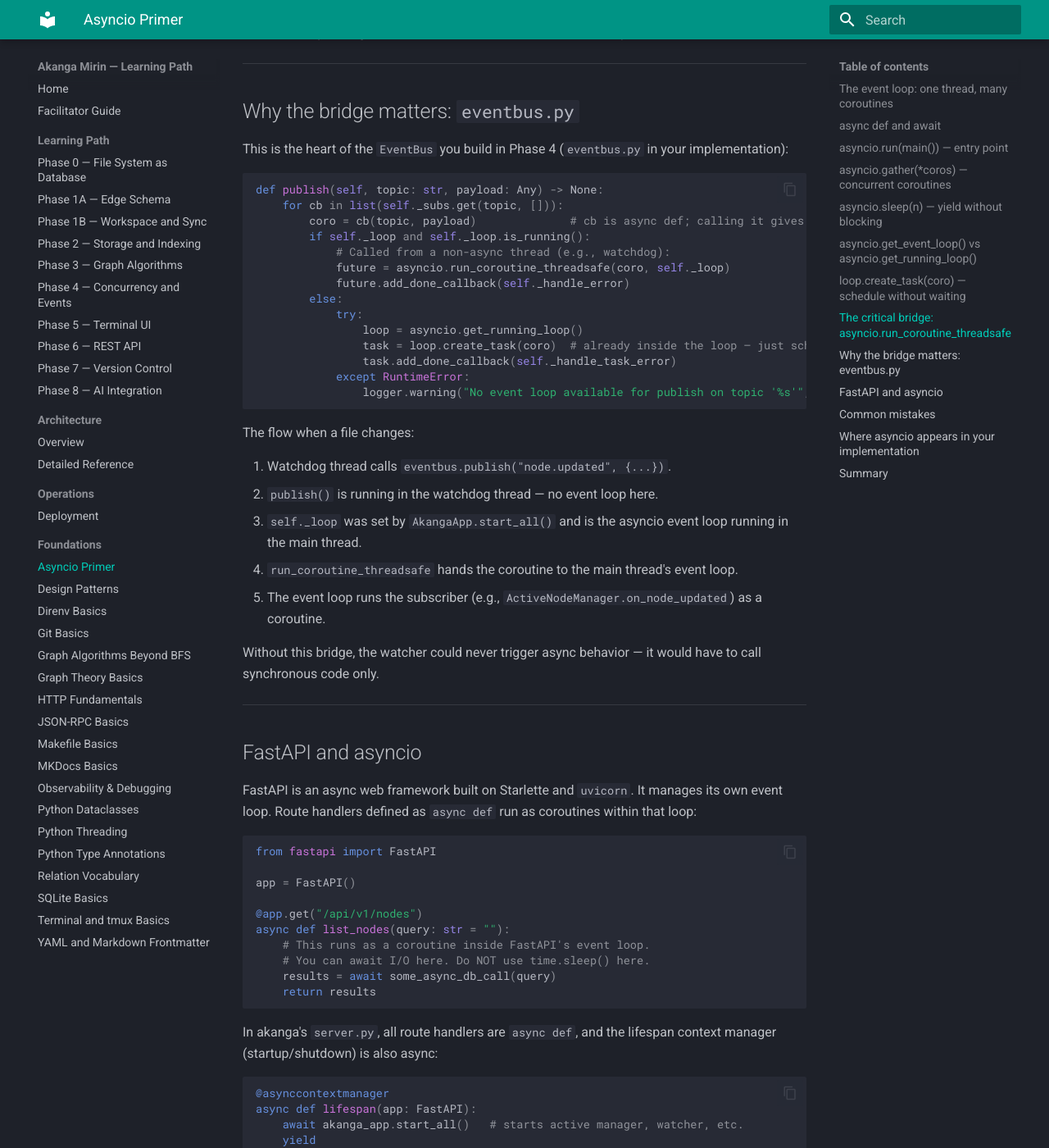
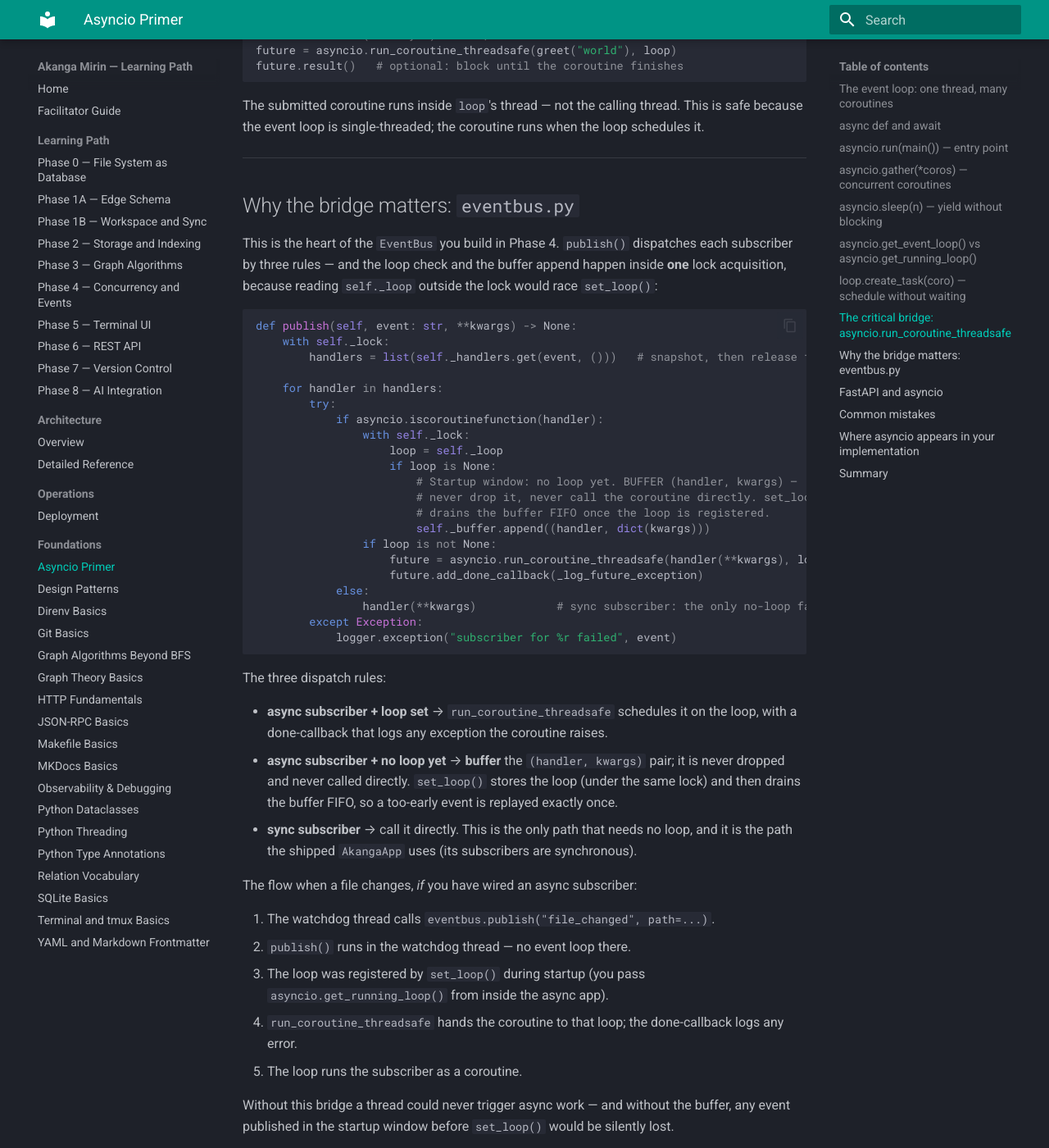
Before and after one commit to ArthurPieri/akanga_mirin, an MkDocs documentation site: the page built from docs/foundations/asyncio-primer.md, in a window 1280 px wide and 1400 px high, scrolled down 4814 px. Shown: the whole window at 82% size. Built offline with MkDocs 1.6.1 and Material for MkDocs 9.7.7, drawn with Linux system fonts in a browser that asks for light colours; some of the changed text lies outside the part shown.

Commit message:
fix: noteapp-alignment asyncio drift + active-manager ghost sweep (B-5)
Remove the cut active-node design's ghosts (ActiveNodeManager, active.py, aiohttp,
active manager, active_result(s), type="active", active-check endpoint) across the
asyncio primer, design-patterns, json-rpc, and phases 02/04/06. Rewrite the
EventBus publish() pseudocode to the real three-rule contract with the BUG-04
startup buffering (was: dropped pre-loop events), and fix the Phase 6 lifespan to
the real DB-open+index shape.

Correct-to-truth deviation from the plan's B5/B6 (user-approved): AkangaApp is a
REAL Phase-8 composition root (sync start_all, wires watcher/db/eventbus/git), so
it is kept and corrected rather than erased to create_app; the async EventBus
bridge is presented as a tested capability for async subscribers, not the shipped
path (the real subscribers are sync). Gate relaxed to 'zero active-* ghosts
presented as real'. design-patterns §7 Strategy relabeled a deferred design.

Co-Authored-By: Claude Opus 4.8 (1M context) <noreply@anthropic.com>

````diff
--- a/docs/foundations/asyncio-primer.md
+++ b/docs/foundations/asyncio-primer.md
@@ -102,7 +102,7 @@ asyncio.run(main())
 # Total elapsed: ~2s, not 3.5s — they overlapped
 ```
 
-In akanga, `ActiveNodeManager` uses `asyncio.create_task()` (a lower-level relative of gather) to run one polling loop per active node concurrently.
+In akanga, `asyncio.create_task()` (a lower-level relative of gather) is how a FastAPI handler can kick off background work without blocking the response — it schedules a coroutine on the running loop and moves on. (An earlier active-node design used one polling task per node; it was cut — see `future-ideas.md`.)
 
 ---
 
@@ -155,15 +155,17 @@ async def main():
     # task is done by now
 ```
 
-In akanga's `ActiveNodeManager._schedule_if_active()`:
+A robust pattern keeps a reference to every task you schedule — a bare `create_task(...)` whose return value is dropped can be garbage-collected mid-flight:
 
 ```python
-self._tasks[node_id] = asyncio.create_task(
-    self._run_loop(node_id, active_cfg, interval)
-)
+self._tasks: set[asyncio.Task] = set()
+
+task = asyncio.create_task(self._background_job(node_id))
+self._tasks.add(task)                        # keep a strong reference …
+task.add_done_callback(self._tasks.discard)  # … and drop it when finished
 ```
 
-Each active node gets a persistent polling loop running as an independent task. Tasks are stored in `self._tasks` so they can be canceled when a node is updated or deleted.
+Storing tasks in a container also lets you cancel them later — on shutdown, or when the work they were doing is no longer needed.
 
 ---
 
@@ -171,7 +173,7 @@ Each active node gets a persistent polling loop running as an independent task.
 
 This is the most important function for understanding how akanga's threading and asyncio worlds connect.
 
-**The problem**: the watchdog file watcher runs in its own OS thread. The eventbus subscribers (like `ActiveNodeManager.on_node_updated`) are `async def` functions. You cannot `await` a coroutine from a non-async thread — there is no event loop in that thread to run it.
+**The problem**: the watchdog file watcher runs in its own OS thread. An eventbus subscriber may be an `async def` function (say, an indexer hook that awaits I/O). You cannot `await` a coroutine from a non-async thread — there is no event loop in that thread to run it.
 
 **The solution**: `asyncio.run_coroutine_threadsafe(coro, loop)` submits a coroutine to a running event loop from any thread. It is thread-safe. It returns a `concurrent.futures.Future` (not an asyncio Future) that you can check or block on from the calling thread.
 
@@ -198,34 +200,47 @@ The submitted coroutine runs inside `loop`'s thread — not the calling thread.
 
 ## Why the bridge matters: `eventbus.py`
 
-This is the heart of the `EventBus` you build in Phase 4 (`eventbus.py` in your implementation):
+This is the heart of the `EventBus` you build in Phase 4. `publish()` dispatches each subscriber by three rules — and the loop check and the buffer append happen inside **one** lock acquisition, because reading `self._loop` outside the lock would race `set_loop()`:
 
 ```python
-def publish(self, topic: str, payload: Any) -> None:
-    for cb in list(self._subs.get(topic, [])):
-        coro = cb(topic, payload)              # cb is async def; calling it gives a coroutine
-        if self._loop and self._loop.is_running():
-            # Called from a non-async thread (e.g., watchdog):
-            future = asyncio.run_coroutine_threadsafe(coro, self._loop)
-            future.add_done_callback(self._handle_error)
-        else:
-            try:
-                loop = asyncio.get_running_loop()
-                task = loop.create_task(coro)  # already inside the loop — just schedule it
-                task.add_done_callback(self._handle_task_error)
-            except RuntimeError:
-                logger.warning("No event loop available for publish on topic '%s'", topic)
+def publish(self, event: str, **kwargs) -> None:
+    with self._lock:
+        handlers = list(self._handlers.get(event, ()))   # snapshot, then release the lock
+
+    for handler in handlers:
+        try:
+            if asyncio.iscoroutinefunction(handler):
+                with self._lock:
+                    loop = self._loop
+                    if loop is None:
+                        # Startup window: no loop yet. BUFFER (handler, kwargs) —
+                        # never drop it, never call the coroutine directly. set_loop()
+                        # drains the buffer FIFO once the loop is registered.
+                        self._buffer.append((handler, dict(kwargs)))
+                if loop is not None:
+                    future = asyncio.run_coroutine_threadsafe(handler(**kwargs), loop)
+                    future.add_done_callback(_log_future_exception)
+            else:
+                handler(**kwargs)            # sync subscriber: the only no-loop fallback
+        except Exception:
+            logger.exception("subscriber for %r failed", event)
 ```
 
-The flow when a file changes:
+The three dispatch rules:
 
-1. Watchdog thread calls `eventbus.publish("node.updated", {...})`.
-2. `publish()` is running in the watchdog thread — no event loop here.
-3. `self._loop` was set by `AkangaApp.start_all()` and is the asyncio event loop running in the main thread.
-4. `run_coroutine_threadsafe` hands the coroutine to the main thread's event loop.
-5. The event loop runs the subscriber (e.g., `ActiveNodeManager.on_node_updated`) as a coroutine.
+- **async subscriber + loop set** → `run_coroutine_threadsafe` schedules it on the loop, with a done-callback that logs any exception the coroutine raises.
+- **async subscriber + no loop yet** → **buffer** the `(handler, kwargs)` pair; it is never dropped and never called directly. `set_loop()` stores the loop (under the same lock) and then drains the buffer FIFO, so a too-early event is replayed exactly once.
+- **sync subscriber** → call it directly. This is the only path that needs no loop, and it is the path the shipped `AkangaApp` uses (its subscribers are synchronous).
 
-Without this bridge, the watcher could never trigger async behavior — it would have to call synchronous code only.
+The flow when a file changes, *if* you have wired an async subscriber:
+
+1. The watchdog thread calls `eventbus.publish("file_changed", path=...)`.
+2. `publish()` runs in the watchdog thread — no event loop there.
+3. The loop was registered by `set_loop()` during startup (you pass `asyncio.get_running_loop()` from inside the async app).
+4. `run_coroutine_threadsafe` hands the coroutine to that loop; the done-callback logs any error.
+5. The loop runs the subscriber as a coroutine.
+
+Without this bridge a thread could never trigger async work — and without the buffer, any event published in the startup window before `set_loop()` would be silently lost.
 
 ---
 
@@ -246,14 +261,16 @@ async def list_nodes(query: str = ""):
     return results
 ```
 
-In akanga's `server.py`, all route handlers are `async def`, and the lifespan context manager (startup/shutdown) is also async:
+In akanga's `server.py`, all route handlers are `async def`, and the lifespan context manager (startup/shutdown) is also async — Phase 6's opens the database and indexes the vault before the first request, then closes the database on shutdown:
 
 ```python
 @asynccontextmanager
 async def lifespan(app: FastAPI):
-    await akanga_app.start_all()   # starts active manager, watcher, etc.
+    db = GraphDatabase(resolved_db)
+    _app_state["db"] = db
+    full_scan_and_index(resolved_vault, db)   # the API serves the index
     yield
-    await akanga_app.stop_all()
+    db.close()
 ```
 
 ---
@@ -308,9 +325,9 @@ asyncio.run(wrapper())
 
 | File (phase where you build it) | What it does |
 |---|---|
-| `eventbus.py` (Phase 4) | `run_coroutine_threadsafe` bridges watchdog thread to event loop; `create_task` for same-loop delivery |
-| `active.py` (Phase 4) | `ActiveNodeManager` — one `asyncio.Task` per active node, running concurrent HTTP/TCP checks with `aiohttp` |
-| `app.py` (Phase 4) | `start_all()` / `stop_all()` are async; sets the loop on the eventbus so the bridge knows which loop to target |
+| `eventbus.py` (Phase 4) | `run_coroutine_threadsafe` bridges the watchdog thread to the event loop; async subscribers published before `set_loop()` are buffered and drained FIFO |
+| `watcher.py` (Phase 4) | the watchdog file watcher runs in a daemon thread; `_EventHandler._debounced()` publishes events that cross into the async world through the bridge |
+| `app.py` (Phase 8) | `AkangaApp` composition root; `start_all()` / `stop_all()` are synchronous and wire the watcher, db, eventbus, and git manager |
 | `server.py` (Phase 6) | FastAPI async throughout; lifespan is an async context manager |
 
 ---
````
Also changed, not shown: docs/foundations/design-patterns.md (+31 -19 lines), docs/foundations/json-rpc-basics.md (+2 -2 lines), docs/learning/phase-02-storage-and-indexing.md (+4 -4 lines), docs/learning/phase-04-concurrency-and-events.md (+19 -22 lines), docs/learning/phase-06-rest-api.md (+13 -18 lines).
